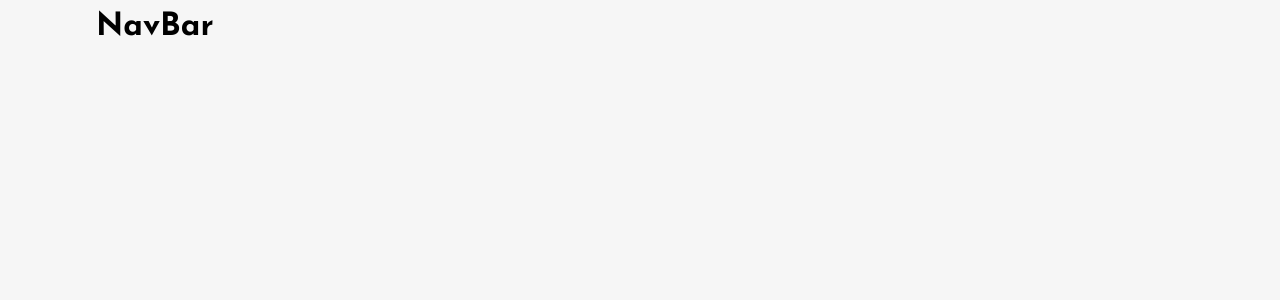
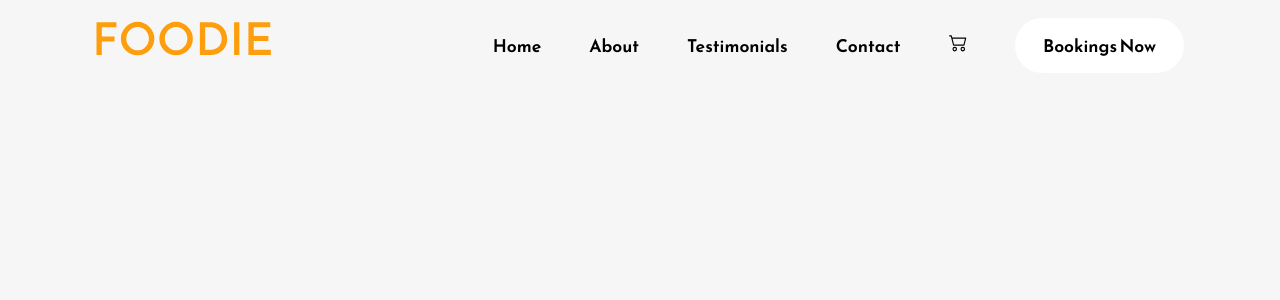
Before and after one commit to huyhai1994/react-landing-page, a React (Create React App) app: page / in a window 1280 px wide. Shown: the top 300 px of the page. Built offline with nearby package versions, Linux system fonts and the light colour scheme.

Commit message:
update nav bar component icons

```diff
--- a/src/components/NavBar.js
+++ b/src/components/NavBar.js
@@ -2,29 +2,75 @@
 import Logo from '../Assets/Logo.svg'
 import {BsCart2} from 'react-icons/bs'
 import {HiOutlineBars3} from "react-icons/hi2";
-import {Box, Drawer, ListItem, ListItemButton, ListItemLogo, ListItemText} from '@mui/material'
 import HomeIcon from '@mui/icons-material/Home'
 import InfoIcon from '@mui/icons-material/Info'
 import CommentRoundedIcon from '@mui/icons-material/CommentRounded'
 import PhoneRoundedIcon from '@mui/icons-material/PhoneRounded'
 import ShoppingCartRoundedIcon from '@mui/icons-material/ShoppingCartRounded'
+import {Box, Drawer, List, ListItem, ListItemButton, ListItemIcon, ListItemText} from "@mui/material";
 
 
 const NavBar = () => {
     const [openMenu, setOpenMenu] = useState(false);
     /*TODO: menu responsive*/
     const menuOptions = [{
-        text:"Home",
-        icon:<HomeIcon/>},{
-        text:"About",
-        icon:<InfoIcon/>},{
-        text:"Testimonials",
-        icon:<CommentRoundedIcon/>},{
-        text:"Contact",
-        icon:<PhoneRoundedIcon/>},{
-        text:"Cart",
-        icon:<ShoppingCartRoundedIcon/>}
+        text: "Home",
+        icon: <HomeIcon/>
+    }, {
+        text: "About",
+        icon: <InfoIcon/>
+    }, {
+        text: "Testimonials",
+        icon: <CommentRoundedIcon/>
+    }, {
+        text: "Contact",
+        icon: <PhoneRoundedIcon/>
+    }, {
+        text: "Cart",
+        icon: <ShoppingCartRoundedIcon/>
+    }
     ];
-    return (<div>NavBar</div>)
+    return (<nav>
+        <div className="nav-logo-container">
+            <img src={Logo} alt='logo'/>
+        </div>
+        <div className="navbar-links-container">
+            {/* eslint-disable-next-line jsx-a11y/anchor-is-valid */}
+            <a href="#">Home</a>
+            <a href="#">About</a>
+            <a href="#">Testimonials</a>
+            <a href="#">Contact</a>
+            <a href="#">
+                <BsCart2 className='navbar-cart-icon'/>
+            </a>
+            <button className="primary-button">Bookings Now</button>
+        </div>
+        {/*TODO: navbar responsive*/}
+        <div className="navbar-menu-container">
+            <HiOutlineBars3 onClick={() => setOpenMenu(true)}/>
+        </div>
+        <Drawer open={openMenu} onClose={() => {
+            setOpenMenu(false)
+        }} anchor="right">
+            <Box sx={{width: 250}}
+                 role='presentation'
+                 onclick={() => setOpenMenu(false)}
+                 onKeyDown={() => setOpenMenu(false)}>
+                <List>
+                    {menuOptions.map((item) => (
+                        <ListItem key={item.text} disablePadding>
+                            <ListItemButton>
+                                <ListItemIcon>
+                                    {item.icon}
+                                </ListItemIcon>
+                            </ListItemButton>
+                            <ListItemText primary={item.text}/>
+                            {/*TODO: chang text color*/}
+                        </ListItem>
+                    ))}
+                </List>
+            </Box>
+        </Drawer>
+    </nav>)
 }
 export default NavBar;
```
